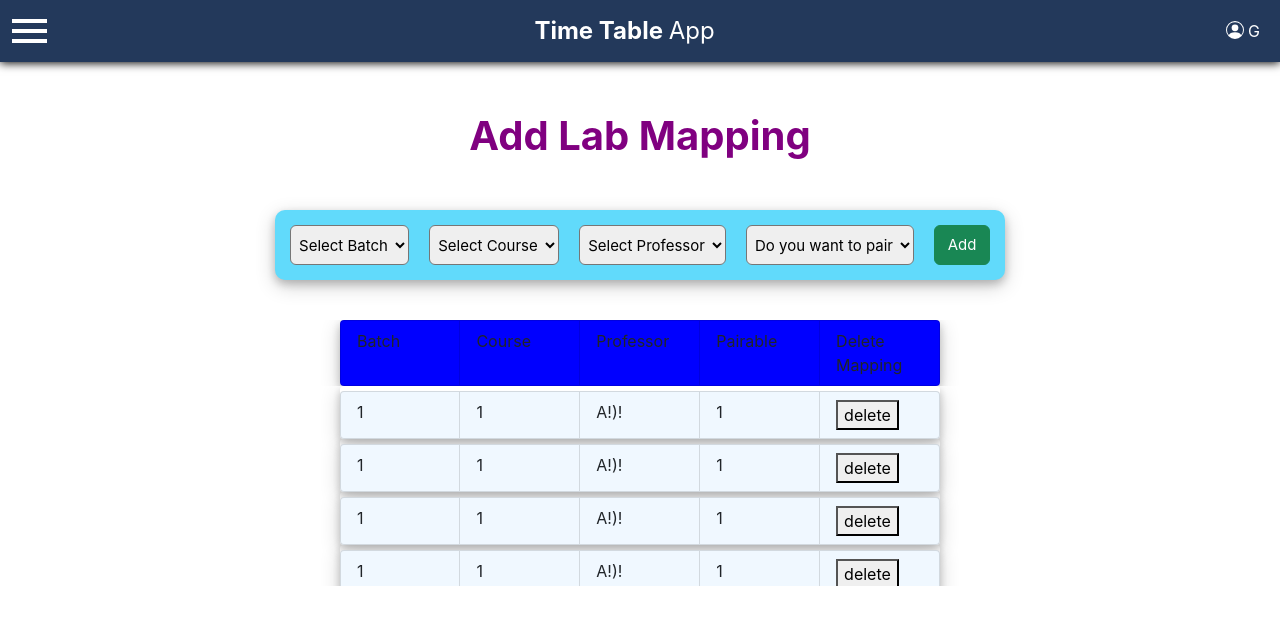
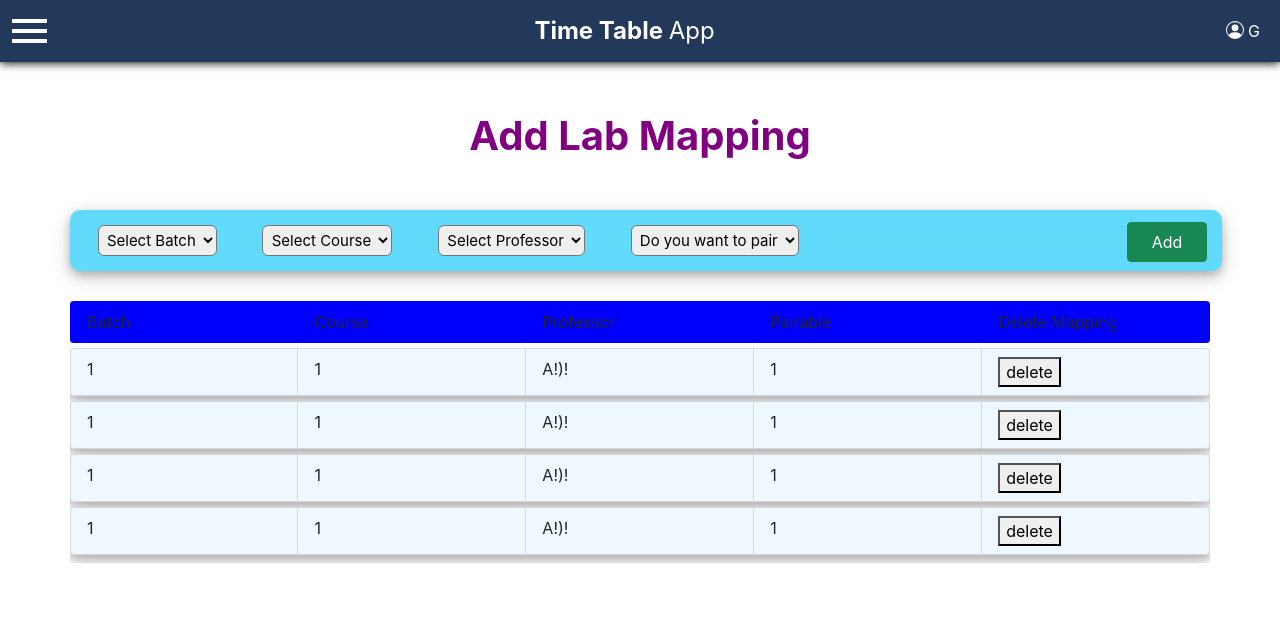
Before and after one commit to saicharank018/timetable-ui, a React (Create React App) app: page /home/labs in a window 1280 px wide. Shown: the top 624 px of the page. Built offline with nearby package versions, Linux system fonts and the light colour scheme.

Commit message:
added all screens

```diff
--- a/src/App.css
+++ b/src/App.css
@@ -32,16 +32,17 @@
   from {
     transform: rotate(0deg);
   }
+
   to {
     transform: rotate(360deg);
   }
 }
 
-    .navbar{
+.navbar {
   background-color: #23395b;
 }
 
-    .menu{
+.menu {
   width: 35px;
   height: 4px;
   background-color: white;
@@ -99,7 +100,7 @@
   justify-content: center !important;
   margin-left: 10%;
   margin-right: 10%;
-      width:auto;
+  width: auto;
   box-shadow: 0 4px 8px 0 rgba(0, 0, 0, 0.2), 0 6px 20px 0 rgba(0, 0, 0, 0.19);
   padding: 10px;
 
@@ -123,9 +124,10 @@
 
 .tableView {
   margin-left: "10%";
-      margin-right:"10%";
+  margin-right: "10%";
   width: auto;
 }
+
 .toDoButton {
   height: 40px;
   font-size: 28px;
@@ -139,22 +141,34 @@
   border-radius: 5px;
 }
 
-    .batches{
-
-      padding:5px;
-      width: 730px;
+.batches {
+ margin: 0px 70px 0px 70px !important;
+  padding: 5px;
+  width: 90%;
   display: flex;
-      justify-content:center;
   margin-left: auto;
-      margin-right:auto;
+  margin-right: auto;
   background-color: #61dafb;
   border-radius: 10px;
   box-shadow: 0 4px 8px 0 rgba(0, 0, 0, 0.2), 0 6px 20px 0 rgba(0, 0, 0, 0.19);
+}
 
+
+.batches input{
+  margin: 5px 3px 5px 3px;
 }
-    .select-style{
-      margin:10px;
-      padding:4px;
+.batches button{
+  margin: 5px 3px 5px 3px;
+}
+.add-button{
+ margin: 7px 10px 3px auto !important;
+}
+
+.select-style {
+  margin: 10px;
+  margin-left:2%;
+  margin-right:2% ;
+  padding: 4px;
   border-radius: 6px;
   text-align: center;
   font-size: 15px;
@@ -163,41 +177,47 @@
 }
 
 
-    .data-list{
+.data-list {
   margin-top: 20px;
-      margin-left: 10%;
-      margin-right: 10%;
-      padding:20px;
+  padding : 10px 70px 10px 70px;
+
   /* box-shadow: 0 4px 8px 0 rgba(0, 0, 0, 0.2), 0 6px 20px 0 rgba(0, 0, 0, 0.19); */
 
 }
-  .view{
-    display:flex;
+
+.view {
+  display: flex;
   justify-content: center;
-    max-width: 600px !important;
+  width: 100% !important;
 }
 
-  .bottom ul  {
+.bottom ul {
   box-shadow: 0 4px 8px 0 rgba(0, 0, 0, 0.2), 0 6px 20px 0 rgba(0, 0, 0, 0.19);
 
 }
+
 .top-header ul {
   box-shadow: 0 4px 8px 0 rgba(0, 0, 0, 0.2), 0 6px 20px 0 rgba(0, 0, 0, 0.19);
+
 }
+
 .bottom ul li {
-    width: 210px !important;
+  width: 500px !important;
   background-color: aliceblue;
-    margin-top:5px !important;
+  margin-top: 5px !important;
+
 }
+
 .top-header ul li {
-    width: 210px !important;
+  width: 500px !important;
   background-color: blue;
 }
 
 
-  .top-header::-webkit-scrollbar {
+/* .top-header::-webkit-scrollbar {
   display: none;
 }
+
 .bottom::-webkit-scrollbar {
   display: none;
-}
+}  */
--- a/src/Components/Batches.js
+++ b/src/Components/Batches.js
@@ -152,7 +152,7 @@ export const Batch = (props) => {
           <button
             onClick={(e) => submitHandler(e)}
             style={{ width: "80px", height: "40px", padding: "5px" }}
-            className="select-style btn  btn-success"
+            className="add-button btn  btn-success"
           >
             Add
           </button>
@@ -177,7 +177,7 @@ export const Batch = (props) => {
         <div
           className="bottom"
           style={{
-            height: "200px",
+            height: "220px",
             overflowY: "scroll",
             overflowX: "hidden",
             marginTop: "0px",
--- a/src/Components/Courses.js
+++ b/src/Components/Courses.js
@@ -132,7 +132,7 @@ const Courses = () => {
     <div>
       <h1 className="appTitle text-center">Add Courses</h1>
       <form>
-        <div className="addBarButtonStyle">
+        <div className="batches">
           <input
             value={course_id}
             onChange={(e) => setCourseId(e.target.value)}
@@ -198,7 +198,7 @@ const Courses = () => {
         <div
           className="bottom"
           style={{
-            height: "200px",
+            height: "220px",
             overflowY: "scroll",
             overflowX: "hidden",
             marginTop: "0px",
--- a/src/Components/Lecturers.js
+++ b/src/Components/Lecturers.js
@@ -92,7 +92,7 @@ const Professors = () => {
     <div>
       <h1 className="appTitle text-center">Add Professors</h1>
       <form>
-        <div className="addBarButtonStyle">
+        <div className="batches">
           <input
             value={prof_id}
             onChange={(e) => setProfId(e.target.value)}
@@ -143,7 +143,7 @@ const Professors = () => {
         <div
           className="bottom"
           style={{
-            height: "200px",
+            height: "220px",
             overflowY: "scroll",
             overflowX: "hidden",
             marginTop: "0px",
--- a/src/Components/MappingElective.js
+++ b/src/Components/MappingElective.js
@@ -109,7 +109,7 @@ export const MappingElective = (props) => {
           <button
             onClick={(e) => submitHandler(e)}
             style={{ width: "80px", height: "40px", padding: "5px" }}
-            className="select-style btn  btn-success"
+            className="add-button btn  btn-success"
           >
             Add
           </button>
@@ -136,7 +136,7 @@ export const MappingElective = (props) => {
         <div
           className="bottom"
           style={{
-            height: "200px",
+            height: "220px",
             overflowY: "scroll",
             overflowX: "hidden",
             marginTop: "0px",
--- a/src/Components/MappingLab.js
+++ b/src/Components/MappingLab.js
@@ -144,7 +144,7 @@ export const MappingLab = (props) => {
           <button
             onClick={(e) => submitHandler(e)}
             style={{ width: "80px", height: "40px", padding: "5px" }}
-            className="select-style btn  btn-success"
+            className="add-button btn  btn-success"
           >
             Add
           </button>
@@ -169,7 +169,7 @@ export const MappingLab = (props) => {
         <div
           className="bottom"
           style={{
-            height: "200px",
+            height: "220px",
             overflowY: "scroll",
             overflowX: "hidden",
             marginTop: "0px",
--- a/src/Components/MappingLecture.js
+++ b/src/Components/MappingLecture.js
@@ -128,7 +128,7 @@ export const MappingLecture = (props) => {
           <button
             onClick={(e) => submitHandler(e)}
             style={{ width: "80px", height: "40px", padding: "5px" }}
-            className="select-style btn  btn-success"
+            className="add-button btn  btn-success"
           >
             Add
           </button>
@@ -152,7 +152,7 @@ export const MappingLecture = (props) => {
         <div
           className="bottom"
           style={{
-            height: "200px",
+            height: "220px",
             overflowY: "scroll",
             overflowX: "hidden",
             marginTop: "0px",
```
Lines whose indentation alone changed are shown as unchanged.
